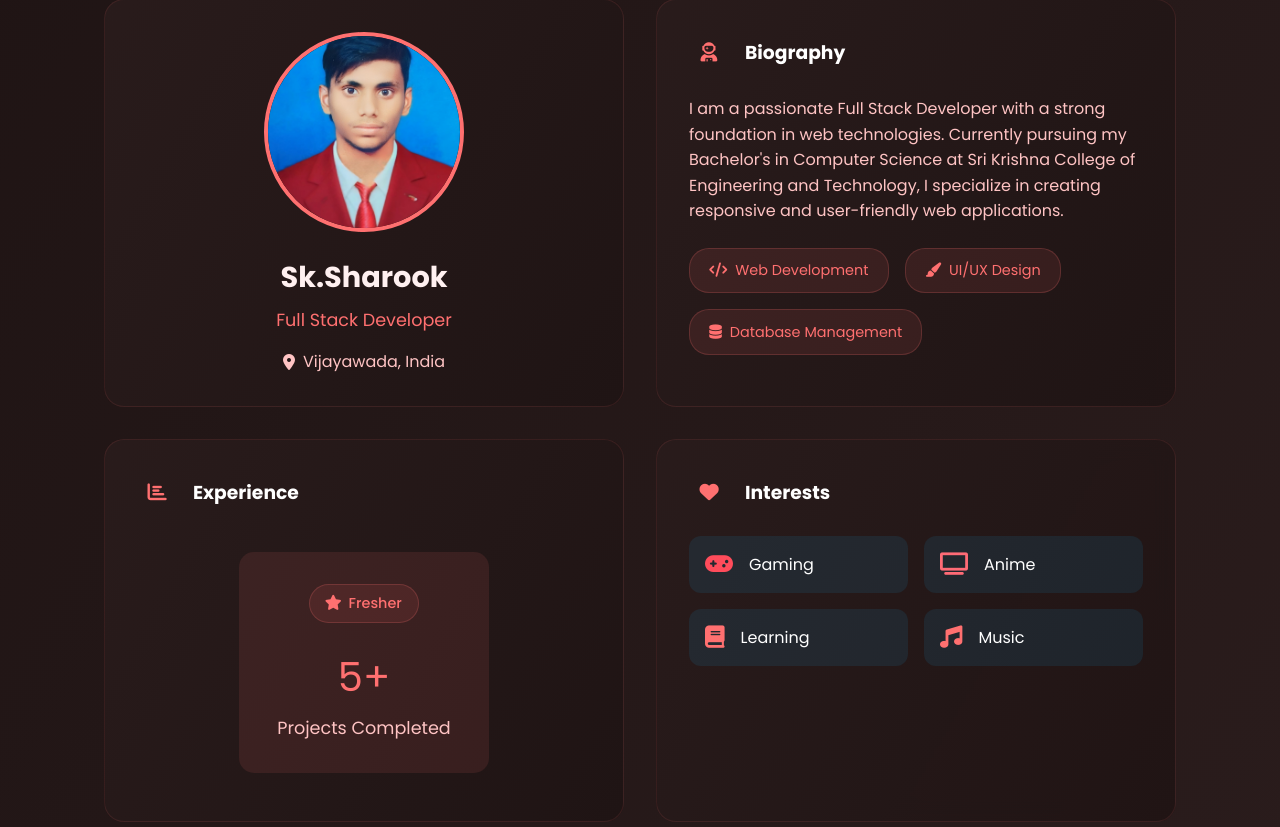
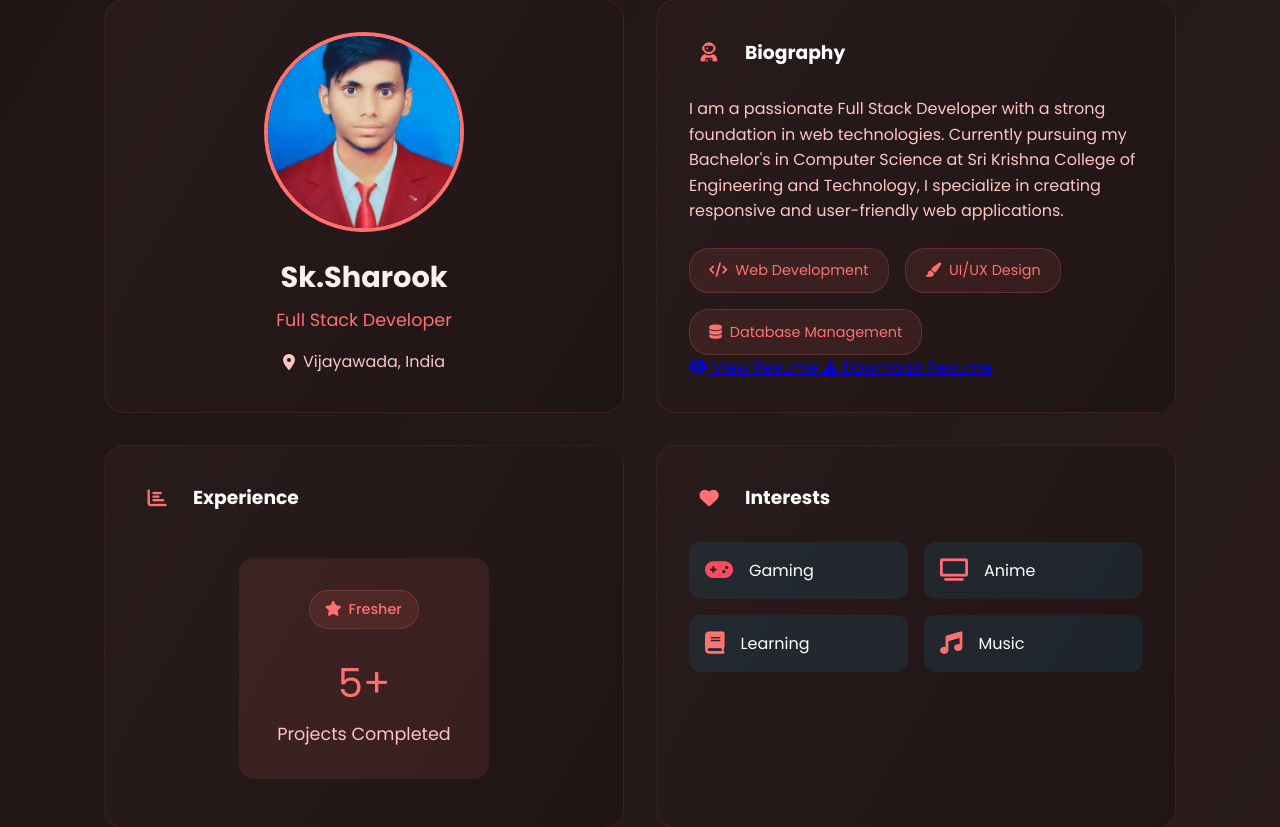
Before and after one commit to sharook100/portfolio1, a Flask app: page / in a window 1280 px wide. Shown: the part 1037-1864 px from the top of the page. Run offline with Flask 3, Linux system fonts and the light colour scheme.

Commit message:
Update index.html

```diff
--- a/templates/index.html
+++ b/templates/index.html
@@ -102,8 +102,19 @@
                             <i class="fas fa-database"></i>
                             Database Management
                         </span>
-                                    </div>
-                                </div>
+                    </div>
+                    <!-- Add Resume Buttons -->
+                    <div class="resume-buttons">
+                        <a href="{{ url_for('static', filename='resume/SHAROOK SHAIK.pdf') }}" class="resume-btn view-btn">
+                            <i class="fas fa-eye"></i>
+                            View Resume
+                        </a>
+                        <a href="{{ url_for('static', filename='resume/SHAROOK SHAIK.pdf') }}" download class="resume-btn download-btn">
+                            <i class="fas fa-download"></i>
+                            Download Resume
+                        </a>
+                    </div>
+                </div>
 
                 <!-- Stats Card -->
                 <div class="about-card stats-card">
@@ -396,7 +407,7 @@
                         <h3>Landscaper</h3>
                         <p>Created a Landscaper website to help clients to find best landscaper.</p>
                         <div class="project-links">
-                            <a href="#" class="project-btn github">
+                            <a href="https://saileelavardhan.github.io/landscaper_bot/home.html" class="project-btn github">
                                 <i class="fab fa-github"></i>
                                 Code
                             </a>
```
